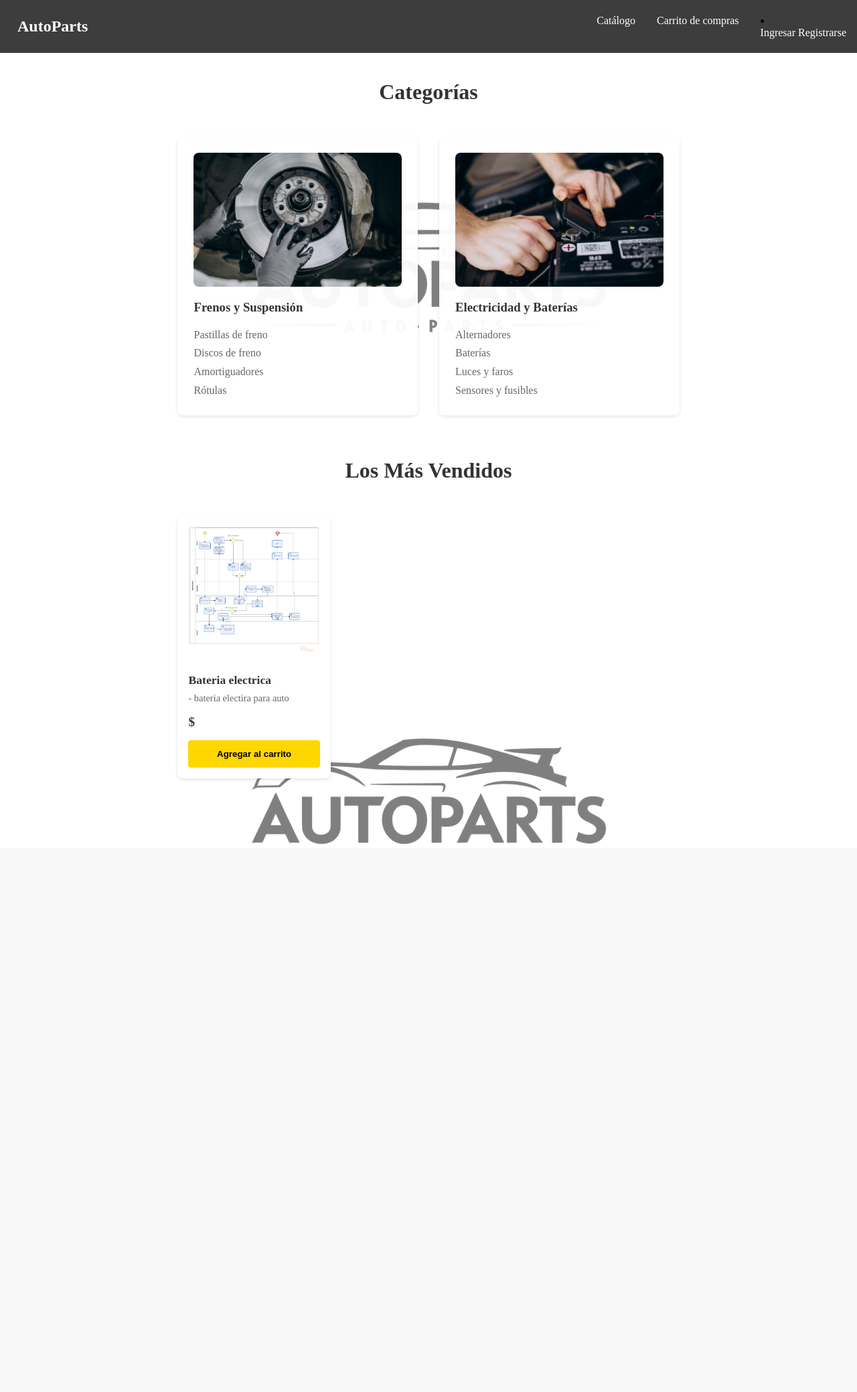
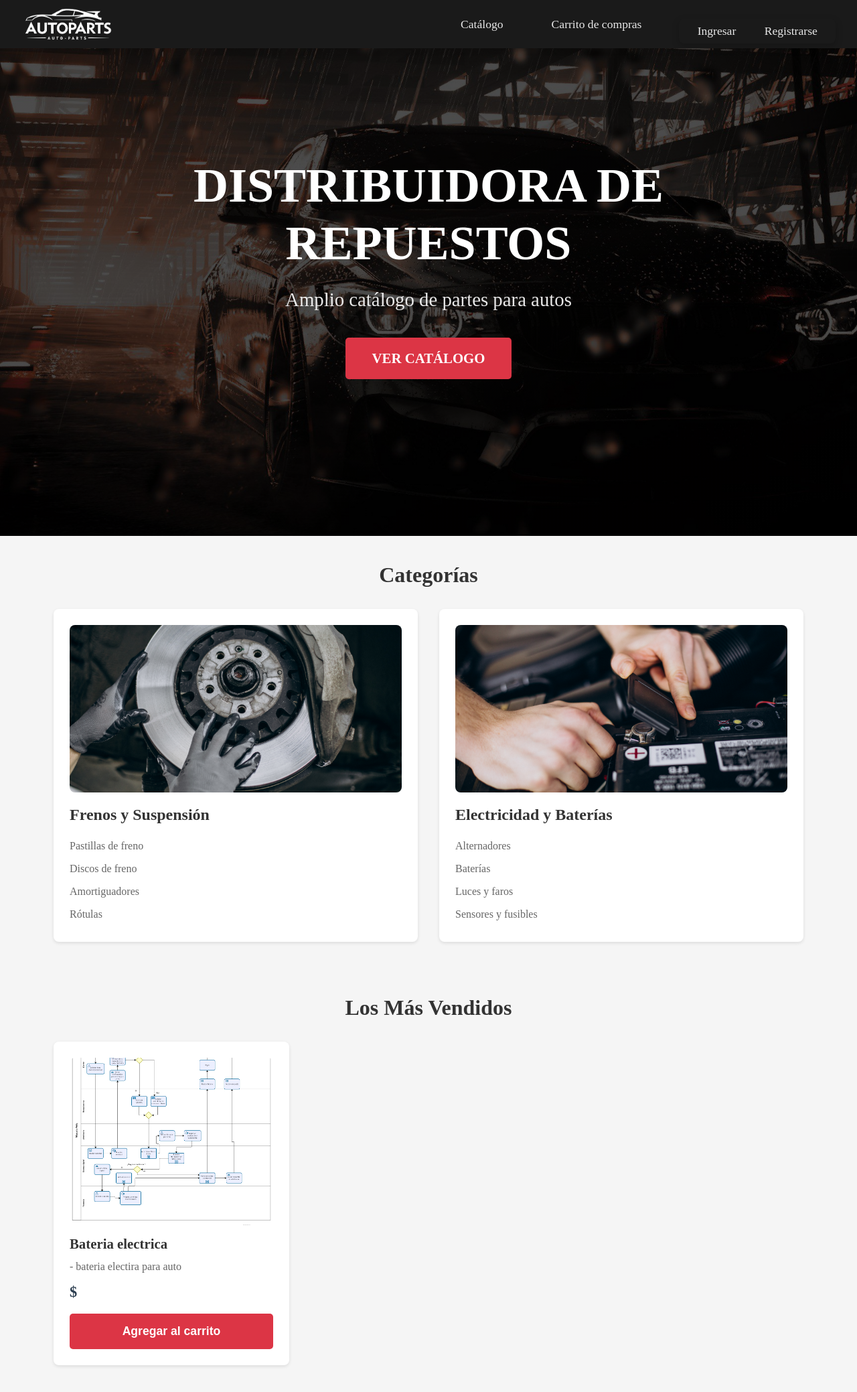
Before and after one commit to oozcode/Autoparts, a Django app: page / in a window 1280 px wide. Shown: the whole page at 67% size. Before the commit the page ends 1260 px from the top, so only its background shows below. Run offline with Django 5.2, Linux system fonts and the light colour scheme; data comes from the database, SQL or seed files in the repository.

Commit message:
heroynav

```diff
--- a/Autopart/static/autopart/css/componentes/card.css
+++ b/Autopart/static/autopart/css/componentes/card.css
@@ -1,21 +1,28 @@
-
 /* Estilos para las secciones */
 .categories-section,
 .best-sellers-section {
-    margin-bottom: 3rem;
+    margin: 0;
+    background-color: #f5f5f5;
 }
 
+.categories-section h2,
+.best-sellers-section h2 {
+    font-size: 2rem;
+    margin-bottom: 2rem;
+    color: #333;
+}
 
 /* Estilos para la cuadrícula de categorías */
 .categories-grid {
     display: grid;
     grid-template-columns: repeat(2, 1fr);
     gap: 2rem;
-    padding: 1rem 0;
+    max-width: 1200px;
+    margin: 0 auto;
 }
 
 .category-card {
-    background-color: rgba(255, 255, 255, 0.95);
+    background-color: white;
     border-radius: 8px;
     padding: 1.5rem;
     text-decoration: none;
@@ -31,7 +38,7 @@
 
 .category-card img {
     width: 100%;
-    height: 200px;
+    height: 250px;
     object-fit: cover;
     border-radius: 8px;
     margin-bottom: 1rem;
@@ -39,6 +46,7 @@
 
 .category-card h3 {
     color: #333;
+    font-size: 1.5rem;
     margin-bottom: 1rem;
 }
 
@@ -50,7 +58,8 @@
 
 .category-items li {
     color: #666;
-    padding: 0.3rem 0;
+    padding: 0.5rem 0;
+    font-size: 1rem;
 }
 
 .categories-grid a {
@@ -78,16 +87,19 @@
     display: grid;
     grid-template-columns: repeat(3, 1fr);
     gap: 2rem;
-    padding: 1rem 0;
+    max-width: 1200px;
+    margin: 0 auto;
 }
 
 /* Mejoras en las tarjetas de producto */
 .product-card {
     background: white;
     border-radius: 8px;
-    padding: 1rem;
+    padding: 1.5rem;
     transition: transform 0.3s ease, box-shadow 0.3s ease;
     box-shadow: 0 2px 5px rgba(0,0,0,0.1);
+    display: flex;
+    flex-direction: column;
 }
 
 .product-card:hover {
@@ -97,42 +109,45 @@
 
 .product-card img {
     width: 100%;
-    height: 200px;
+    height: 250px;
     object-fit: cover;
-    border-radius: 4px;
+    border-radius: 8px;
     margin-bottom: 1rem;
 }
 
 .product-card h3 {
-    font-size: 1.1rem;
-    margin-bottom: 0.5rem;
+    font-size: 1.3rem;
+    margin-bottom: 0.8rem;
     color: #333;
 }
 
 .product-card .description {
     color: #666;
-    font-size: 0.9rem;
+    font-size: 1rem;
     margin-bottom: 1rem;
+    flex-grow: 1;
 }
 
 .product-card .price {
-    font-size: 1.2rem;
+    font-size: 1.4rem;
     font-weight: bold;
     color: #2c3e50;
-    margin-bottom: 1rem;
+    margin-bottom: 1.2rem;
 }
 
 .product-card .add-to-cart {
-    background: #ffd700;
+    background: #dc3545;
+    color: white;
     border: none;
-    padding: 0.8rem;
+    padding: 1rem;
     width: 100%;
-    border-radius: 4px;
+    border-radius: 5px;
     cursor: pointer;
-    font-weight: bold;
-    transition: background 0.3s ease;
+    font-weight: 600;
+    font-size: 1.1rem;
+    transition: background-color 0.3s ease;
 }
 
 .product-card .add-to-cart:hover {
-    background: #ffc800;
+    background: #c82333;
 }
--- /dev/null
+++ b/Autopart/static/autopart/css/componentes/hero.css
@@ -0,0 +1,80 @@
+/* Reset default margins and paddings */
+* {
+    margin: 0;
+    padding: 0;
+    box-sizing: border-box;
+}
+
+html, body {
+    margin: 0;
+    padding: 0;
+    width: 100%;
+    max-width: 100%;
+    overflow-x: hidden;
+}
+
+main {
+    width: 100%;
+    max-width: 100%;
+    margin: 0;
+    padding: 0;
+    overflow-x: hidden;
+}
+
+/* Hero section styles */
+.hero {
+    position: relative;
+    min-height: 100vh;
+    width: 100vw;
+    left: 50%;
+    right: 50%;
+    margin-left: -50vw;
+    margin-right: -50vw;
+    background-image: linear-gradient(rgba(0, 0, 0, 0.7), rgba(0, 0, 0, 0.7)), url('/static/autopart/img/m4.jpg');
+    background-size: cover;
+    background-position: center;
+    background-repeat: no-repeat;
+    display: flex;
+    align-items: center;
+    justify-content: center;
+}
+
+.hero-content {
+    width: 100%;
+    max-width: 800px;
+    color: white;
+    z-index: 1;
+    text-align: center;
+    padding: 0 2rem;
+}
+
+.hero h1 {
+    font-size: 4.5rem;
+    font-weight: 700;
+    margin-bottom: 1.5rem;
+    line-height: 1.2;
+    text-transform: uppercase;
+}
+
+.hero p {
+    font-size: 1.8rem;
+    margin-bottom: 2.5rem;
+    opacity: 0.9;
+}
+
+.cta-button {
+    display: inline-block;
+    padding: 1.2rem 2.5rem;
+    background-color: #dc3545;
+    color: white;
+    text-decoration: none;
+    border-radius: 5px;
+    font-size: 1.3rem;
+    font-weight: 600;
+    transition: background-color 0.3s ease;
+    text-transform: uppercase;
+}
+
+.cta-button:hover {
+    background-color: #c82333;
+}
--- a/Autopart/static/autopart/css/componentes/nav.css
+++ b/Autopart/static/autopart/css/componentes/nav.css
@@ -1,48 +1,73 @@
 .navbar {
-    background-color: rgba(51, 51, 51, 0.95);
-    padding: 1rem;
+    background-color: #1a1a1a;
+    padding: 0.7rem 2rem;
     display: flex;
     justify-content: space-between;
     align-items: center;
-    backdrop-filter: blur(5px);
+    box-shadow: 0 2px 10px rgba(0, 0, 0, 0.1);
+    position: fixed;
+    top: 0;
+    left: 0;
+    right: 0;
+    z-index: 1000;
+    height: 72px;
 }
 
 .navbar-brand {
-    color: white;
-    font-size: 1.5rem;
-    font-weight: bold;
+    display: flex;
+    align-items: center;
     text-decoration: none;
+    padding: 0;
+}
+
+.navbar-brand .logo {
+    height: 55px;
+    width: auto;
+    display: block;
+    object-fit: contain;
 }
 
 .nav-links {
     display: flex;
-    gap: 2rem;
+    gap: 2.5rem;
+    align-items: center;
 }
 
 .nav-links a {
-    color: white;
+    color: rgba(255, 255, 255, 0.9);
     text-decoration: none;
-    transition: color 0.3s ease;
+    font-size: 1.1rem;
+    font-weight: 500;
+    padding: 0.5rem 1rem;
+    border-radius: 4px;
+    transition: all 0.3s ease;
 }
 
 .nav-links a:hover {
-    color: #ffd700;
+    color: white;
+    background-color: #dc3545;
 }
 
-/* Estilo para el logo en el navbar */
-.navbar-brand img.logo {
-    width: 200px;      /* Ajusta el ancho a lo que necesites */
-    height: auto;      /* Mantiene la proporción de la imagen */
-    background: transparent; /* Quita cualquier fondo de la imagen */
-    display: block;    /* Para evitar espacios extra alrededor */
+/* Dropdown styles */
+.nav-item.dropdown {
+    list-style: none;
+    position: relative;
 }
 
-/* Opcional: si el logo está dentro de un enlace y quieres ajustar el padding */
-.navbar-brand {
-    padding: 10px 10px; /* Ajusta el espacio alrededor del logo */
-    background: transparent; /* Quitar cualquier fondo */
+.dropdown-menu {
+    background-color: #1a1a1a;
+    border-radius: 8px;
+    padding: 0.5rem;
+    box-shadow: 0 4px 12px rgba(0, 0, 0, 0.2);
 }
 
-.navbar {
-    background-color: rgba(51, 51, 51, 0.95);
+.dropdown-item {
+    color: rgba(255, 255, 255, 0.9) !important;
+    padding: 0.8rem 1.2rem !important;
+    border-radius: 4px;
 }
+
+.dropdown-item:hover {
+    background-color: #dc3545 !important;
+    color: white !important;
+}
--- a/Autopart/static/autopart/css/pages/home.css
+++ b/Autopart/static/autopart/css/pages/home.css
@@ -1,4 +1,10 @@
 main {
+  padding: 0;
+  padding-top: 72px; /* Altura del navbar + un poco de espacio */
+}
+
+.categories-section,
+.best-sellers-section {
   padding: 40px 80px;
 }
 
--- a/Autopart/templates/autopart/base/header.html
+++ b/Autopart/templates/autopart/base/header.html
@@ -7,13 +7,16 @@
     <title>{% block title %}AutoParts{% endblock %}</title>
     <link rel="stylesheet" href="{% static 'autopart/css/estilos.css' %}">
     <link rel="stylesheet" href="{% static 'autopart/css/componentes/formulario.css' %}">
+    <link rel="stylesheet" href="{% static 'autopart/css/componentes/hero.css' %}">
 
 
 
 </head>
 <body>
     <nav class="navbar">
-        <a href="{% url 'index' %}" class="navbar-brand">AutoParts</a>
+        <a href="{% url 'index' %}" class="navbar-brand">
+            <img src="{% static 'autopart/img/Icono.png' %}" alt="AutoParts Logo" class="logo">
+        </a>
         <div class="nav-links">
             <a href="{% url 'catalogo' %}">Catálogo</a>
             <a href="{% url 'carrito' %}">Carrito de compras</a>
--- a/Autopart/templates/autopart/index.html
+++ b/Autopart/templates/autopart/index.html
@@ -5,6 +5,15 @@
 
 {% block content %}
 <main>
+    <!-- Hero Section -->
+    <section class="hero">
+        <div class="hero-content">
+            <h1>DISTRIBUIDORA DE REPUESTOS</h1>
+            <p>Amplio catálogo de partes para autos</p>
+            <a href="{% url 'catalogo' %}" class="cta-button">Ver Catálogo</a>
+        </div>
+    </section>
+
     <section class="categories-section">
         <h2>Categorías</h2>
         <div class="categories-grid">
```
Also changed, not shown: Autopart/static/autopart/img/m4.jpg (added).
